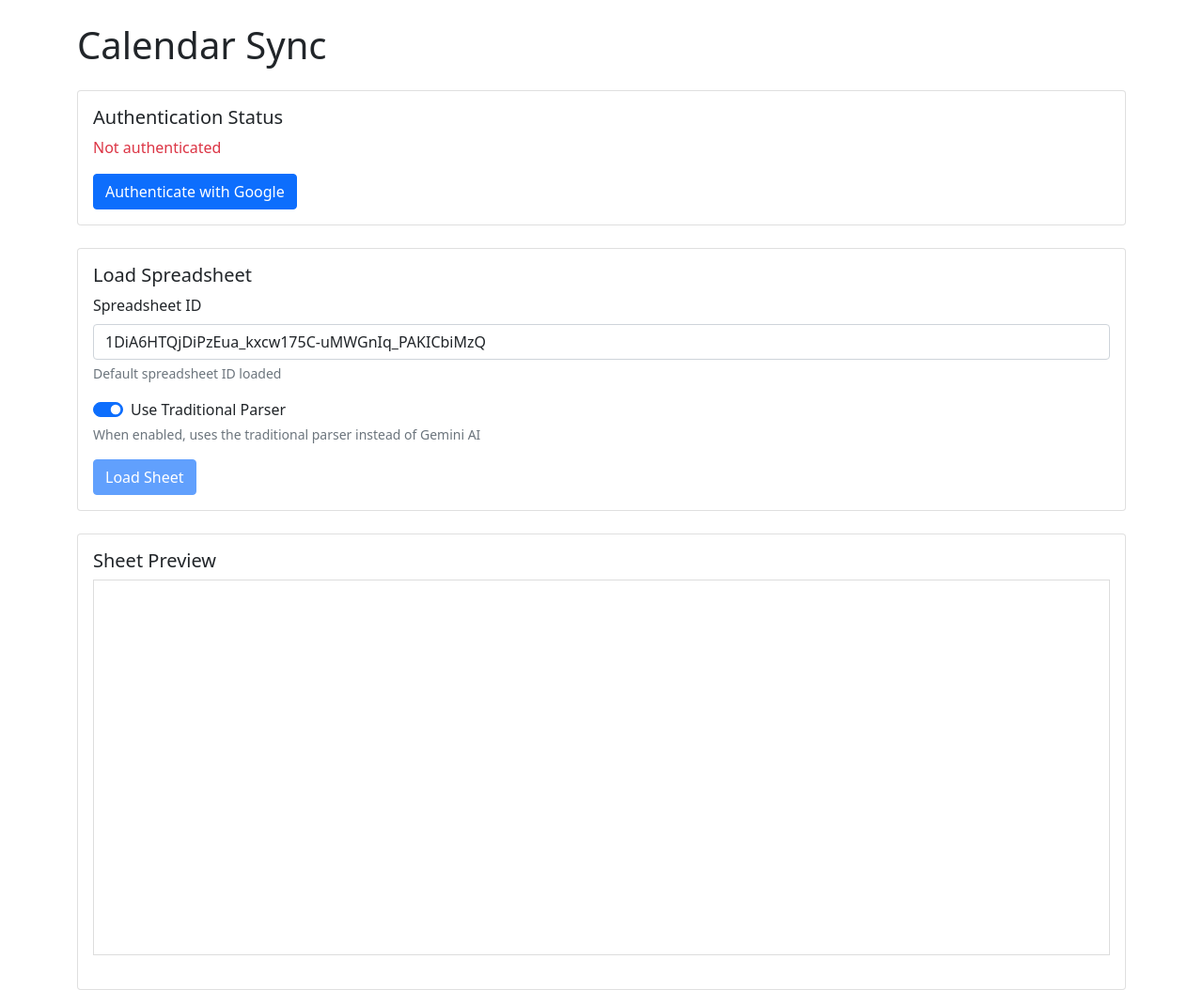
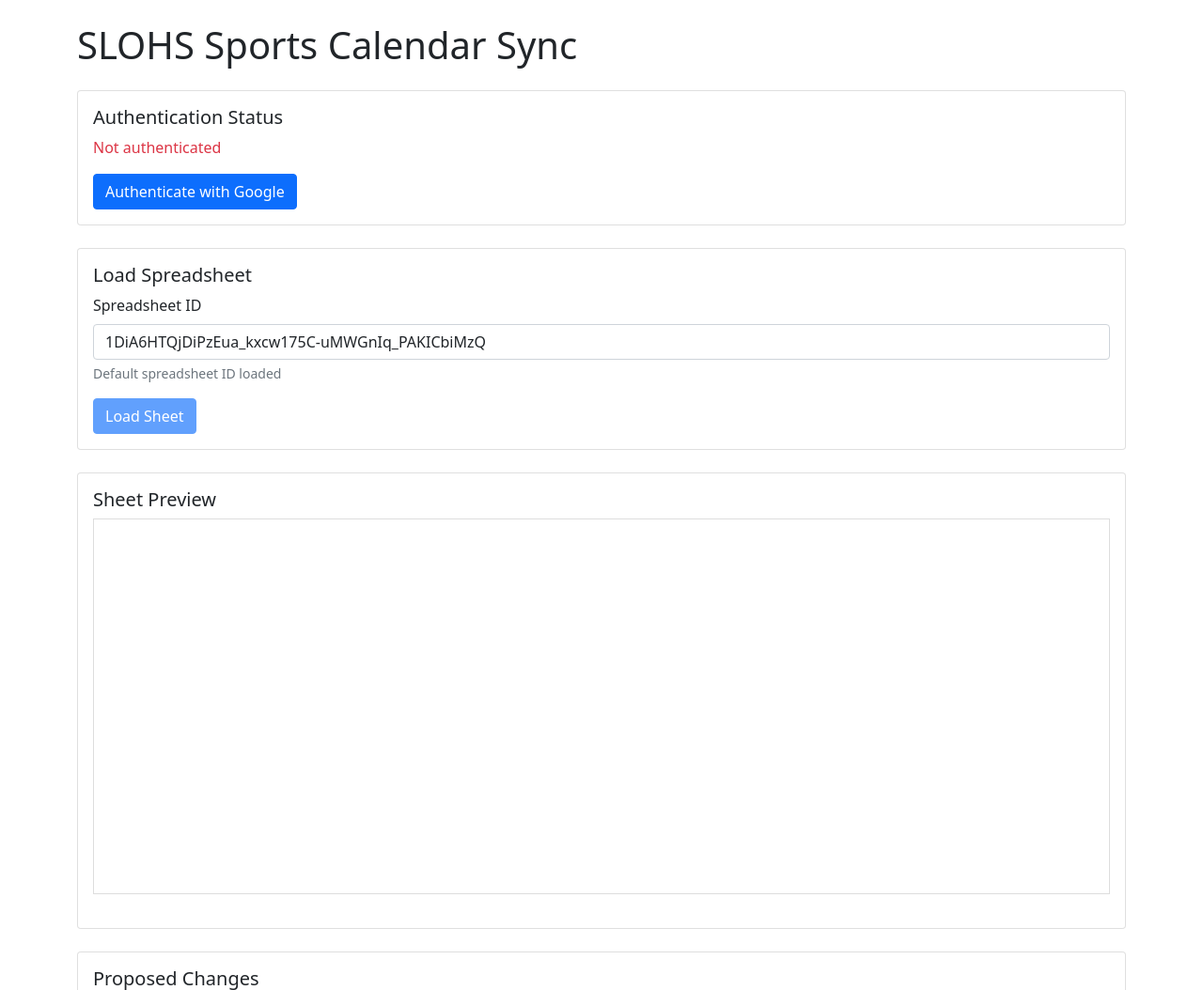
Before and after one commit to stevemcghee/sports-sheet-to-calendar, a Flask app: template gemini_calendar_sync/templates/index.html in a window 1280 px wide. Shown: the top 1054 px of the page at 94% size. Run offline with Flask 2, Linux system fonts and the light colour scheme; the template is opened without the code that fills it, so the values that code supplies are empty; some libraries are stand-ins or nearby versions.

Commit message:
change title, drop gemini parser in web

```diff
--- a/gemini_calendar_sync/templates/index.html
+++ b/gemini_calendar_sync/templates/index.html
@@ -3,7 +3,7 @@
 <head>
     <meta charset="UTF-8">
     <meta name="viewport" content="width=device-width, initial-scale=1.0">
-    <title>Gemini Calendar Sync</title>
+    <title>SLOHS Sports Calendar Sync</title>
     <link href="https://cdn.jsdelivr.net/npm/bootstrap@5.1.3/dist/css/bootstrap.min.css" rel="stylesheet">
     <style>
         .event-card {
@@ -28,7 +28,7 @@
 </head>
 <body>
     <div class="container mt-4">
-        <h1 class="mb-4">Gemini Calendar Sync</h1>
+        <h1 class="mb-4">SLOHS Sports Calendar Sync</h1>
 
         <!-- Authentication Section -->
         <div id="auth-section" class="card mb-4">
--- a/templates/error.html
+++ b/templates/error.html
@@ -1,7 +1,7 @@
 <!DOCTYPE html>
 <html>
 <head>
-    <title>Error - Google Calendar Sync</title>
+    <title>Error - SLOHS Sports Calendar Sync</title>
     <style>
         body {
             font-family: Arial, sans-serif;
--- a/templates/index.html
+++ b/templates/index.html
@@ -3,7 +3,7 @@
 <head>
     <meta charset="UTF-8">
     <meta name="viewport" content="width=device-width, initial-scale=1.0">
-    <title>Calendar Sync</title>
+    <title>SLOHS Sports Calendar Sync</title>
     <link href="https://cdn.jsdelivr.net/npm/bootstrap@5.1.3/dist/css/bootstrap.min.css" rel="stylesheet">
     <link href="https://cdn.jsdelivr.net/npm/bootstrap-icons@1.7.2/font/bootstrap-icons.css" rel="stylesheet">
     <style>
@@ -183,7 +183,7 @@
     </div>
 
     <div class="container py-4">
-        <h1 class="mb-4">Calendar Sync</h1>
+        <h1 class="mb-4">SLOHS Sports Calendar Sync</h1>
 
         <!-- Authentication Status -->
         <div class="card mb-4">
@@ -227,13 +227,7 @@
                         <input type="text" class="form-control" id="spreadsheetId" value="1DiA6HTQjDiPzEua_kxcw175C-uMWGnIq_PAKICbiMzQ" required>
                         <div class="form-text">Default spreadsheet ID loaded</div>
                     </div>
-                    <div class="mb-3">
-                        <div class="form-check form-switch">
-                            <input class="form-check-input" type="checkbox" id="useTraditionalParser" checked>
-                            <label class="form-check-label" for="useTraditionalParser">Use Traditional Parser</label>
-                        </div>
-                        <div class="form-text">When enabled, uses the traditional parser instead of Gemini AI</div>
-                    </div>
+
                     <button type="submit" class="btn btn-primary">Load Sheet</button>
                 </form>
             </div>
@@ -437,7 +431,7 @@
             // Auto-load the default sheet
             async function autoLoadDefaultSheet() {
                 const spreadsheetId = document.getElementById('spreadsheetId').value;
-                const useTraditionalParser = document.getElementById('useTraditionalParser').checked;
+                const useTraditionalParser = true; // Always use traditional parser
 
                 if (!spreadsheetId) {
                     logWarning('No spreadsheet ID configured - skipping auto-load');
@@ -596,7 +590,7 @@
             loadForm.addEventListener('submit', async function(e) {
                 e.preventDefault();
                 const spreadsheetId = document.getElementById('spreadsheetId').value;
-                const useTraditionalParser = document.getElementById('useTraditionalParser').checked;
+                const useTraditionalParser = true; // Always use traditional parser
                 const submitButton = loadForm.querySelector('button[type="submit"]');
                 const originalButtonText = submitButton.innerHTML;
 
@@ -1342,7 +1336,7 @@
                     applyChangesBtn.disabled = true;
 
                     const spreadsheetId = document.getElementById('spreadsheetId').value;
-                    const useTraditionalParser = document.getElementById('useTraditionalParser').checked;
+                    const useTraditionalParser = true; // Always use traditional parser
 
                     // Get the currently active sheet
                     const activeTab = sheetTabs.querySelector('.active');
@@ -1552,7 +1546,7 @@
                     `;
 
                     const spreadsheetId = document.getElementById('spreadsheetId').value;
-                    const useTraditionalParser = document.getElementById('useTraditionalParser').checked;
+                    const useTraditionalParser = true; // Always use traditional parser
 
                     // Get the currently active sheet
                     const activeTab = sheetTabs.querySelector('.active');
--- a/templates/setup.html
+++ b/templates/setup.html
@@ -3,7 +3,7 @@
 <head>
     <meta charset="UTF-8">
     <meta name="viewport" content="width=device-width, initial-scale=1.0">
-    <title>Setup Google Calendar Sync</title>
+    <title>Setup SLOHS Sports Calendar Sync</title>
     <style>
         body {
             font-family: Arial, sans-serif;
@@ -50,7 +50,7 @@
     </style>
 </head>
 <body>
-    <h1>Setup Google Calendar Sync</h1>
+    <h1>Setup SLOHS Sports Calendar Sync</h1>
 
     {% if error %}
     <div class="error">
```
